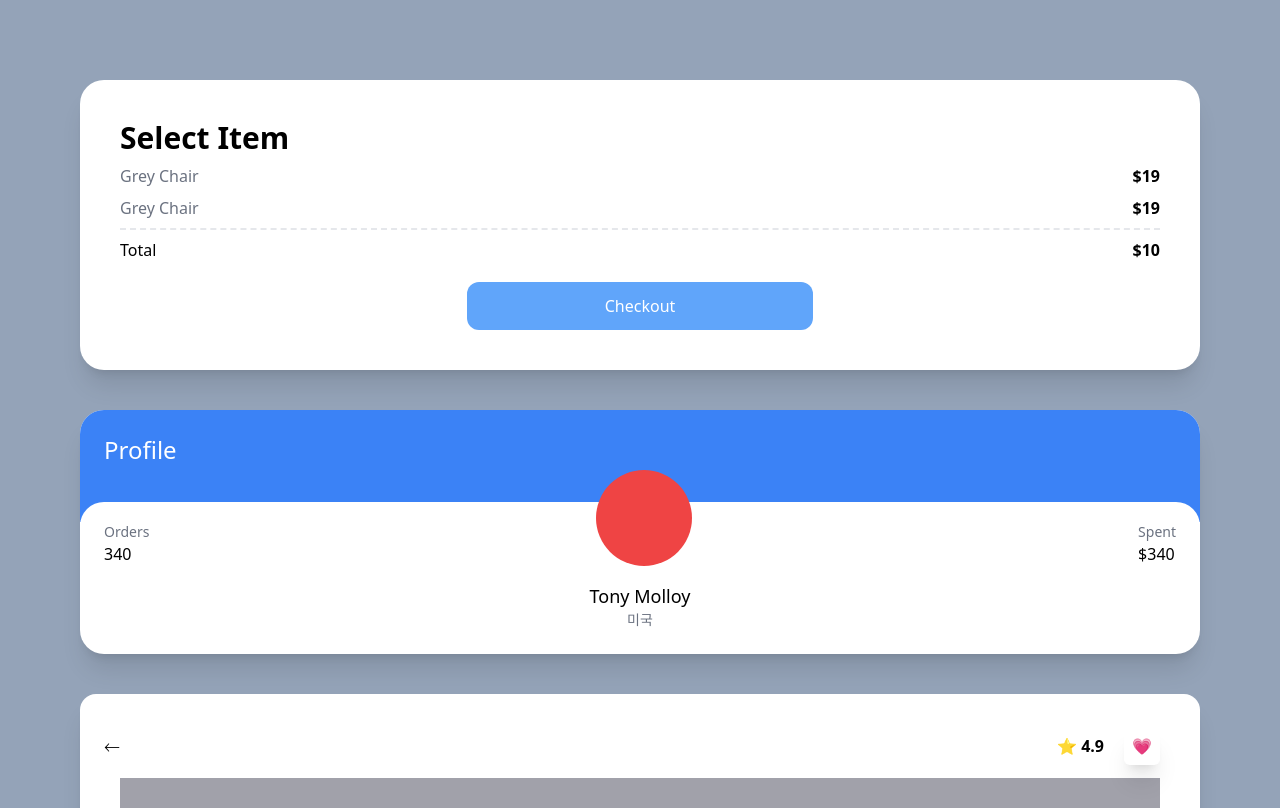
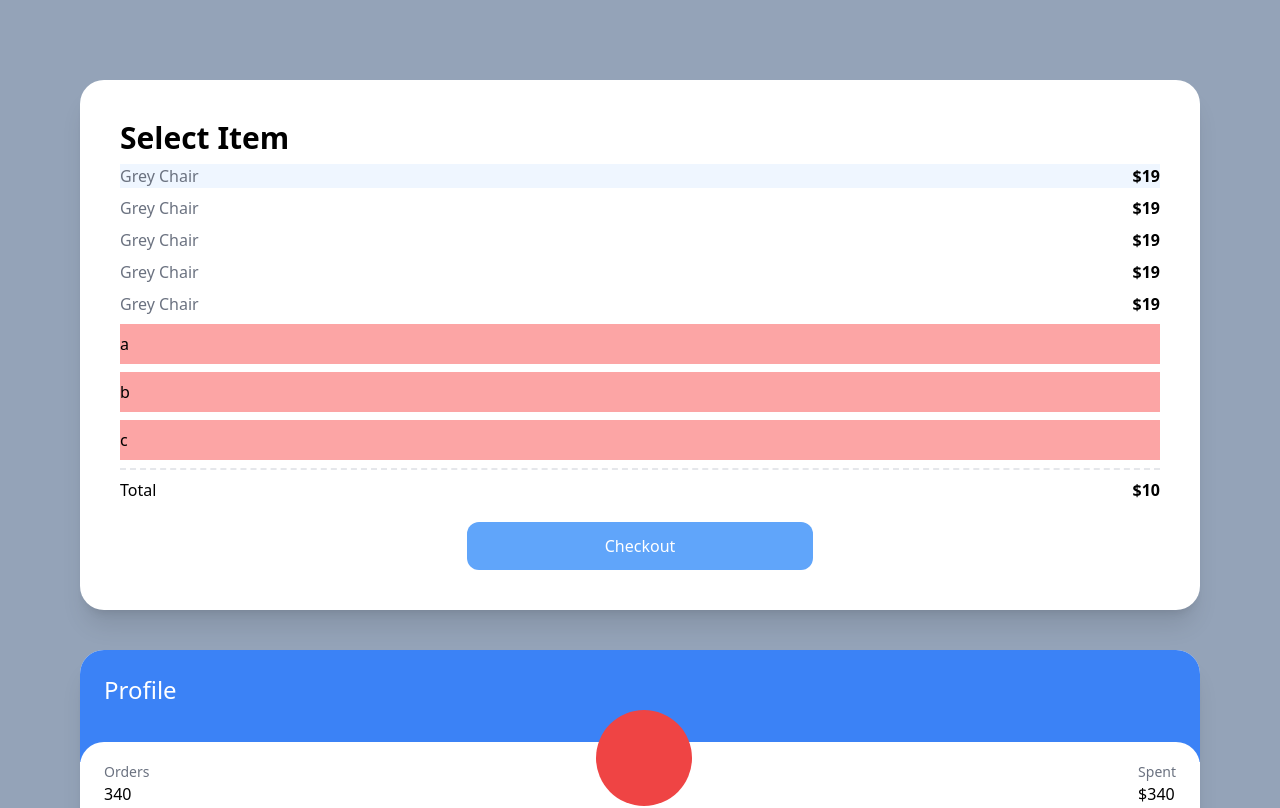
Before and after one commit to chyoni/carrot-market, a Next.js app: page / in a window 1280 px wide. Shown: the top 808 px of the page. Built offline with nearby package versions, Linux system fonts and the light colour scheme.

Commit message:
#06 TailwindCSS Practice 4

```diff
--- a/pages/index.tsx
+++ b/pages/index.tsx
@@ -5,19 +5,30 @@ const Home: NextPage = () => {
     <div className="bg-slate-400 py-20 px-20 grid gap-10 min-h-screen">
       <div className="bg-white p-10 rounded-3xl shadow-xl">
         <span className="font-semibold text-3xl">Select Item</span>
-        <div className="flex justify-between my-2">
-          <span className="text-gray-500">Grey Chair</span>
-          <span className="font-semibold">$19</span>
-        </div>
-        <div className="flex justify-between my-2">
-          <span className="text-gray-500">Grey Chair</span>
-          <span className="font-semibold">$19</span>
-        </div>
+        <ul>
+          {[1, 2, 3, 4, 5].map((i) => (
+            <div
+              key={i}
+              className="flex justify-between my-2 first:bg-blue-50 last:bg-yellow-50"
+            >
+              <span className="text-gray-500">Grey Chair</span>
+              <span className="font-semibold">$19</span>
+            </div>
+          ))}
+          {['a', 'b', '', 'c'].map((val, i) => (
+            <div
+              key={i}
+              className="flex justify-between my-2 bg-red-300 py-2 empty:hidden"
+            >
+              {val}
+            </div>
+          ))}
+        </ul>
         <div className="flex justify-between pt-2 border-t-2 border-dashed">
           <span>Total</span>
           <span className="font-semibold">$10</span>
         </div>
-        <div className="mt-5 bg-blue-400 text-white p-3 text-center rounded-xl w-1/3 mx-auto hover:bg-teal-500 hover:text-black">
+        <div className="mt-5 bg-blue-400 text-white p-3 text-center rounded-xl w-1/3 mx-auto">
           Checkout
         </div>
       </div>
@@ -57,9 +68,9 @@ const Home: NextPage = () => {
           <span className="text-xs text-gray-500">Chair</span>
           <div className="mt-3 mb-5 flex justify-between items-center">
             <div className="space-x-2">
-              <button className="w-5 h-5 rounded-full bg-yellow-500" />
-              <button className="w-5 h-5 rounded-full bg-indigo-500" />
-              <button className="w-5 h-5 rounded-full bg-teal-500" />
+              <button className="w-5 h-5 rounded-full bg-yellow-500 focus:ring-2 ring-offset-2 ring-yellow-500 transition" />
+              <button className="w-5 h-5 rounded-full bg-indigo-500 focus:ring-2 ring-offset-2 ring-indigo-500 transition" />
+              <button className="w-5 h-5 rounded-full bg-teal-500 focus:ring-2 ring-offset-2 ring-teal-500 transition" />
             </div>
             <div className="flex items-center space-x-4">
               <button className=" bg-blue-100 flex justify-center items-center rounded-lg aspect-square w-8 font-medium text-xl text-gray-500">
```
Also changed, not shown: 1 other file (tests, documents, lock files or other folders).
